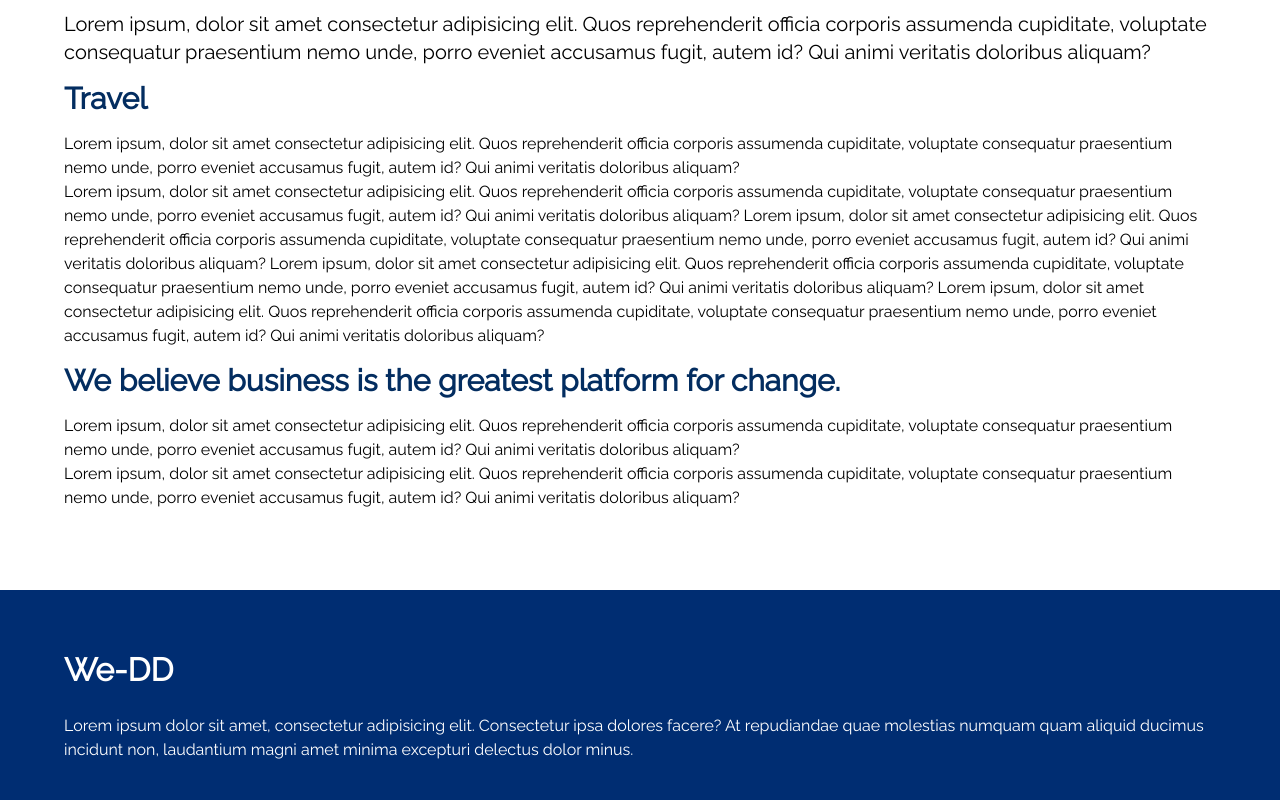
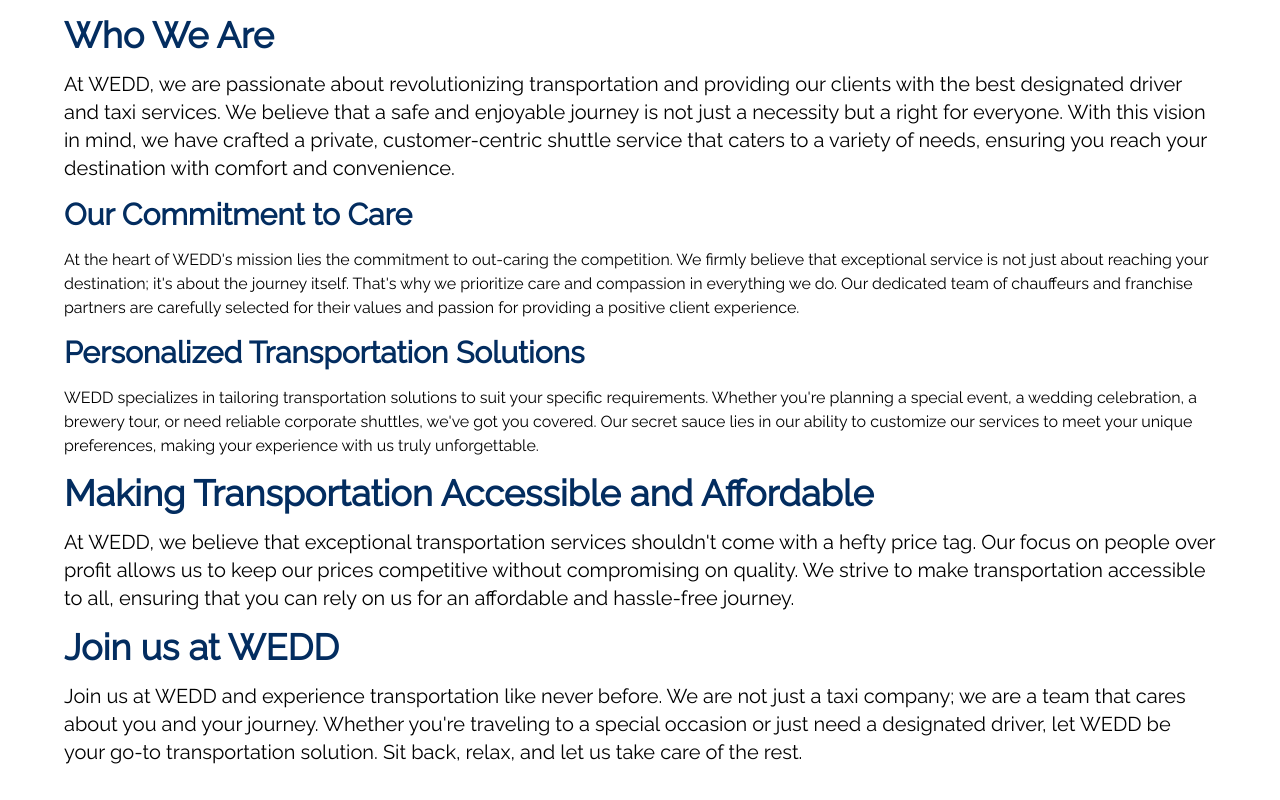
Before and after one commit to armaanjaj/we-dd-mern, a React (Create React App) app in the folder client/: page /about in a window 1280 px wide. Shown: the part 800-1600 px from the top of the page. Built offline with nearby package versions, Linux system fonts and the light colour scheme.

Commit message:
add information to about page and fix backend errors

```diff
--- a/client/src/Pages/user/customer/About.js
+++ b/client/src/Pages/user/customer/About.js
@@ -5,7 +5,7 @@
 
 export default function About() {
 
-    useEffect(()=>{
+    useEffect(() => {
         document.title = "We-DD | About Us"
     }, []);
 
@@ -20,79 +20,43 @@
             </figure>
             <section className="h-full pt-10 pb-20 smallMobile:px-[1rem] mobile:px-[1.5rem] tablet:px-[2rem] laptop:px-[4rem] desktop:px-[4rem]">
                 <div className="text-[#032d60] font-bold text-6xl uppercase py-10">
-                    About Us
+                    Welcome to WEDD: Your Reliable Transportation Solution
                 </div>
                 <div className="flex flex-col justify-start items-start">
                     <div className="py-[15px] text-[#032d60] font-bold text-4xl">
-                        Bringing people together changes everything.
+                        Who We Are
                     </div>
                     <div className="text-xl">
-                        Lorem ipsum, dolor sit amet consectetur adipisicing
-                        elit. Quos reprehenderit officia corporis assumenda
-                        cupiditate, voluptate consequatur praesentium nemo unde,
-                        porro eveniet accusamus fugit, autem id? Qui animi
-                        veritatis doloribus aliquam?
+                        At WEDD, we are passionate about revolutionizing transportation and providing our clients with the best designated driver and taxi services. We believe that a safe and enjoyable journey is not just a necessity but a right for everyone. With this vision in mind, we have crafted a private, customer-centric shuttle service that caters to a variety of needs, ensuring you reach your destination with comfort and convenience.
                     </div>
 
                     <div>
                         <div className="py-[15px] text-[#032d60] font-bold text-3xl">
-                            Travel
+                            Our Commitment to Care
                         </div>
                         <div>
-                            <p>
-                                Lorem ipsum, dolor sit amet consectetur
-                                adipisicing elit. Quos reprehenderit officia
-                                corporis assumenda cupiditate, voluptate
-                                consequatur praesentium nemo unde, porro eveniet
-                                accusamus fugit, autem id? Qui animi veritatis
-                                doloribus aliquam?
-                            </p>
-                            <p>
-                                Lorem ipsum, dolor sit amet consectetur
-                                adipisicing elit. Quos reprehenderit officia
-                                corporis assumenda cupiditate, voluptate
-                                consequatur praesentium nemo unde, porro eveniet
-                                accusamus fugit, autem id? Qui animi veritatis
-                                doloribus aliquam? Lorem ipsum, dolor sit amet
-                                consectetur adipisicing elit. Quos reprehenderit
-                                officia corporis assumenda cupiditate, voluptate
-                                consequatur praesentium nemo unde, porro eveniet
-                                accusamus fugit, autem id? Qui animi veritatis
-                                doloribus aliquam? Lorem ipsum, dolor sit amet
-                                consectetur adipisicing elit. Quos reprehenderit
-                                officia corporis assumenda cupiditate, voluptate
-                                consequatur praesentium nemo unde, porro eveniet
-                                accusamus fugit, autem id? Qui animi veritatis
-                                doloribus aliquam? Lorem ipsum, dolor sit amet
-                                consectetur adipisicing elit. Quos reprehenderit
-                                officia corporis assumenda cupiditate, voluptate
-                                consequatur praesentium nemo unde, porro eveniet
-                                accusamus fugit, autem id? Qui animi veritatis
-                                doloribus aliquam?
-                            </p>
+                            At the heart of WEDD's mission lies the commitment to out-caring the competition. We firmly believe that exceptional service is not just about reaching your destination; it's about the journey itself. That's why we prioritize care and compassion in everything we do. Our dedicated team of chauffeurs and franchise partners are carefully selected for their values and passion for providing a positive client experience.
                         </div>
 
                         <div>
                             <div className="py-[15px] text-[#032d60] font-bold text-3xl">
-                                We believe business is the greatest platform for
-                                change.
+                                Personalized Transportation Solutions
                             </div>
                             <div>
                                 <div>
-                                    Lorem ipsum, dolor sit amet consectetur
-                                    adipisicing elit. Quos reprehenderit officia
-                                    corporis assumenda cupiditate, voluptate
-                                    consequatur praesentium nemo unde, porro
-                                    eveniet accusamus fugit, autem id? Qui animi
-                                    veritatis doloribus aliquam?
+                                    WEDD specializes in tailoring transportation solutions to suit your specific requirements. Whether you're planning a special event, a wedding celebration, a brewery tour, or need reliable corporate shuttles, we've got you covered. Our secret sauce lies in our ability to customize our services to meet your unique preferences, making your experience with us truly unforgettable.
                                 </div>
-                                <div>
-                                    Lorem ipsum, dolor sit amet consectetur
-                                    adipisicing elit. Quos reprehenderit officia
-                                    corporis assumenda cupiditate, voluptate
-                                    consequatur praesentium nemo unde, porro
-                                    eveniet accusamus fugit, autem id? Qui animi
-                                    veritatis doloribus aliquam?
+                                <div className="py-[15px] text-[#032d60] font-bold text-4xl">
+                                    Making Transportation Accessible and Affordable
+                                </div>
+                                <div className="text-xl">
+                                    At WEDD, we believe that exceptional transportation services shouldn't come with a hefty price tag. Our focus on people over profit allows us to keep our prices competitive without compromising on quality. We strive to make transportation accessible to all, ensuring that you can rely on us for an affordable and hassle-free journey.
+                                </div>
+                                <div className="py-[15px] text-[#032d60] font-bold text-4xl">
+                                    Join us at WEDD
+                                </div>
+                                <div className="text-xl">
+                                    Join us at WEDD and experience transportation like never before. We are not just a taxi company; we are a team that cares about you and your journey. Whether you're traveling to a special occasion or just need a designated driver, let WEDD be your go-to transportation solution. Sit back, relax, and let us take care of the rest.
                                 </div>
                             </div>
                         </div>
--- a/client/src/Pages/user/customer/index.js
+++ b/client/src/Pages/user/customer/index.js
@@ -74,17 +74,17 @@
                         <div className="flex flex-row justify-center items-center flex-wrap gap-5">
                             <Card
                                 head="Details"
-                                description="Lorem ipsum dolor sit amet consectetur adipisicing elit. Praesentium magni officiis..."
+                                description="At WEDD, we are passionate about revolutionizing transportation and providing our clients with the best designated driver and taxi services."
                                 link="/about"
                             />
                             <Card
                                 head="Services"
-                                description="Lorem ipsum dolor sit amet consectetur adipisicing elit. Praesentium magni officiis..."
+                                description="WEDD specializes in tailoring transportation solutions to suit your specific requirements."
                                 link="/services"
                             />
                             <Card
                                 head="Ride with us"
-                                description="Lorem ipsum dolor sit amet consectetur adipisicing elit. Praesentium magni officiis..."
+                                description="We believe that exceptional transportation services. Our focus on people over profit allows us to keep our prices competitive without compromising on quality. "
                                 link="/ride"
                             />
                         </div>
--- a/client/src/components/layouts/banners/ContactUsBanner.js
+++ b/client/src/components/layouts/banners/ContactUsBanner.js
@@ -8,10 +8,7 @@
             <div className="flex flex-col justify-center items-start gap-5">
                 <h1 className="uppercase font-bold">Visit Team We-DD</h1>
                 <p>
-                    Lorem ipsum dolor sit amet consectetur adipisicing elit.
-                    Provident veritatis ullam amet? Rem magni repellendus
-                    repudiandae blanditiis qui enim quisquam iste et cupiditate
-                    officia, dicta ab voluptate porro sapiente! Quae!
+                At We-DD, we are passionate about revolutionizing transportation and providing our clients with the best designated driver and taxi services. We believe that a safe and enjoyable journey is not just a necessity but a right for everyone. With this vision in mind, we have crafted a private, customer-centric shuttle service that caters to a variety of needs, ensuring you reach your destination with comfort and convenience.
                 </p>
             </div>
             <hr />
--- a/client/src/components/user/customer/Footer.js
+++ b/client/src/components/user/customer/Footer.js
@@ -20,11 +20,7 @@
                         We-DD
                     </Link>
                     <p>
-                        Lorem ipsum dolor sit amet, consectetur adipisicing
-                        elit. Consectetur ipsa dolores facere? At repudiandae
-                        quae molestias numquam quam aliquid ducimus incidunt
-                        non, laudantium magni amet minima excepturi delectus
-                        dolor minus.
+                        At WEDD, we are passionate about revolutionizing transportation and providing our clients with the best designated driver and taxi services. We believe that a safe and enjoyable journey is not just a necessity but a right for everyone. With this vision in mind, we have crafted a private, customer-centric shuttle service that caters to a variety of needs, ensuring you reach your destination with comfort and convenience.
                     </p>
                 </div>
 
@@ -40,12 +36,6 @@
                                     </Link>
                                     <Link id="" to="/ride">
                                         Ride
-                                    </Link>
-                                    <Link id="" to="/news">
-                                        News
-                                    </Link>
-                                    <Link id="" to="/contact">
-                                        Contact
                                     </Link>
                                 </div>
                             </div>
```
Also changed, not shown: 2 other files (tests, documents, lock files or other folders).
